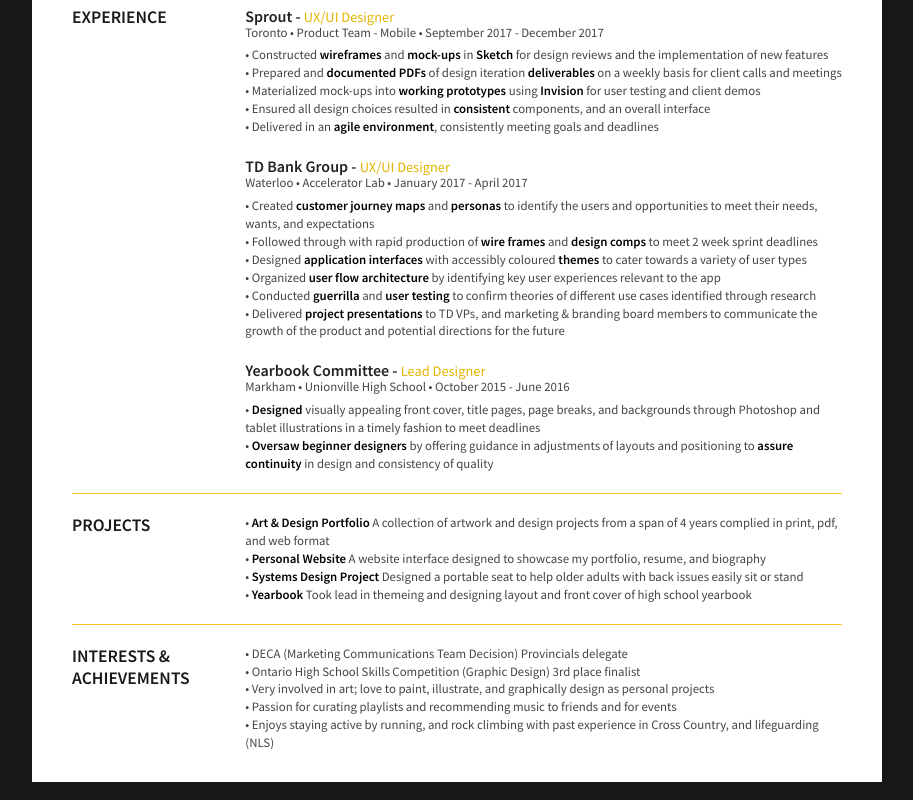
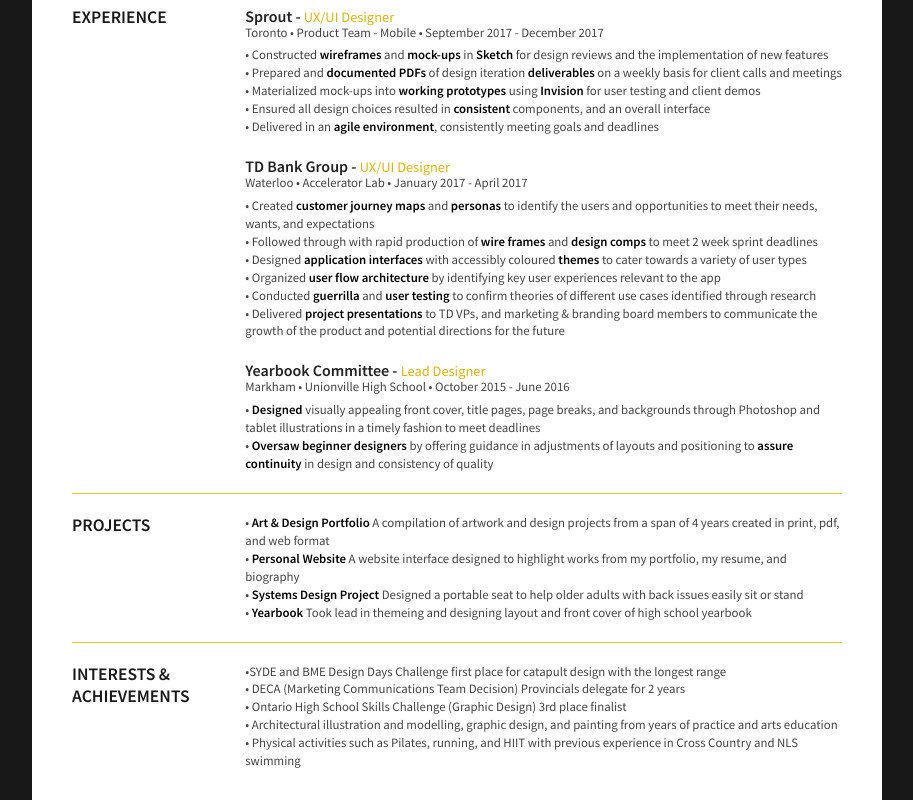
Before and after one commit to sxqian/sxqian.github.io, a plain HTML site: page index.html in a window 1280 px wide. Shown: the part 307-1107 px from the top of the page, without its empty margins (183-1096 px from the left). Drawn offline with Linux system fonts and the light colour scheme.

Commit message:
Update index.html

```diff
--- a/index.html
+++ b/index.html
@@ -105,7 +105,10 @@
 				</div>
 
 				<div class="sectionContent">
-                    <P>• <span style="font-weight: 900; color: black;">Art & Design Portfolio</span> A collection of artwork and design projects from a span of 4 years complied in print, pdf, and web format <br>• <span style="font-weight: 900; color: black;">Personal Website</span> A website interface designed to showcase my portfolio, resume, and biography <br>• <span style="font-weight: 900; color: black;">Systems Design Project</span> Designed a portable seat to help older adults with back issues easily sit or stand<br>• <span style="font-weight: 900; color: black;">Yearbook</span> Took lead in themeing and designing layout and front cover of high school yearbook</P>
+                    <P>• <span style="font-weight: 900; color: black;">Art & Design Portfolio</span> A compilation of artwork and design projects from a span of 4 years created in print, pdf, and web format
+			    <br>• <span style="font-weight: 900; color: black;">Personal Website</span> A website interface designed to highlight works from my portfolio, my resume, and biography
+			    <br>• <span style="font-weight: 900; color: black;">Systems Design Project</span> Designed a portable seat to help older adults with back issues easily sit or stand
+			    <br>• <span style="font-weight: 900; color: black;">Yearbook</span> Took lead in themeing and designing layout and front cover of high school yearbook</P>
 
                     <p></p>
 				</div>
@@ -120,7 +123,11 @@
 				</div>
 
 				<div class="sectionContent">
-					<p>• DECA (Marketing Communications Team Decision) Provincials delegate <br>• Ontario High School Skills Competition (Graphic Design) 3rd place finalist <br>• Very involved in art; love to paint, illustrate, and graphically design as personal projects <br>• Passion for curating playlists and recommending music to friends and for events <br>• Enjoys staying active by running, and rock climbing with past experience in Cross Country, and lifeguarding (NLS)
+					<p>	•SYDE and BME Design Days Challenge first place for catapult design with the longest range
+						<br>• DECA (Marketing Communications Team Decision) Provincials delegate for 2 years
+						<br>• Ontario High School Skills Challenge (Graphic Design) 3rd place finalist
+						<br>• Architectural illustration and modelling, graphic design, and painting from years of practice and arts education
+						<br>• Physical activities such as Pilates, running, and HIIT with previous experience in Cross Country and NLS swimming
 
                     </p>
 				</div>
```
